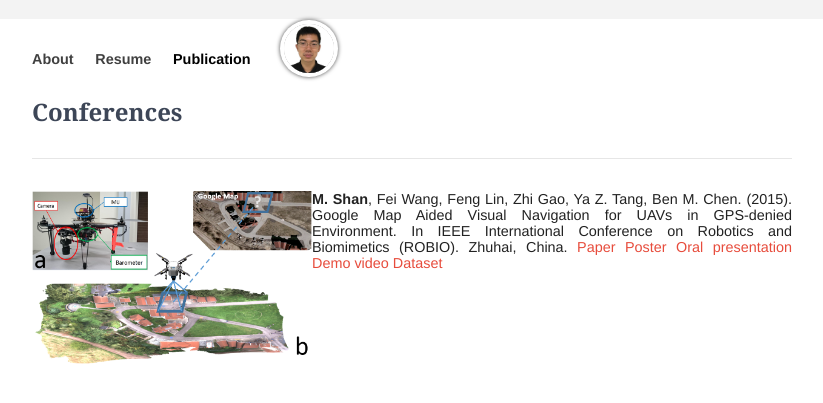
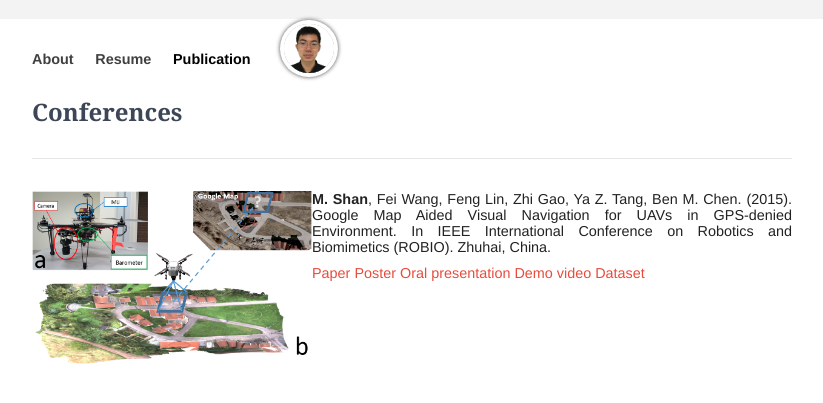
Before and after one commit to moshanATucsd/moshanATucsd.github.io, a Jekyll site: the page built from publication/index.html, in a window 1280 px wide. Shown: the top 403 px of the page, without its empty margins (228-1051 px from the left). Built offline with Jekyll 4.4.1, drawn with Linux system fonts in a browser that asks for light colours; nearby versions of some CDN libraries.

Commit message:
edit margin

```diff
--- a/publication/index.html
+++ b/publication/index.html
@@ -9,15 +9,22 @@
 <div class="spacer"></div>
 
  <div>
+     <p>
      <img class="inline pull-left" src="/images/publication/robio15_overview.png"
          alt="Oxford Screenshot" width="280">
+     </p>
 
-     <p><strong>M. Shan</strong>, Fei Wang, Feng Lin, Zhi Gao, Ya Z. Tang, Ben M. Chen. (2015).
+     <p>
+     <strong>M. Shan</strong>, Fei Wang, Feng Lin, Zhi Gao, Ya Z. Tang, Ben M. Chen. (2015).
      Google Map Aided Visual Navigation for UAVs in GPS-denied Environment. In
      IEEE International Conference on Robotics and Biomimetics (ROBIO). Zhuhai, China.
+     </p>
+
+     <p>
      <a href="">Paper</a>
      <a href="/poster/Google Map Aided Visual Navigation for UAVs in GPS-denied Environment.pdf">Poster</a>
      <a href="https://www.youtube.com/watch?v=WYoQgMS792Y">Oral presentation</a>
      <a href="https://www.youtube.com/watch?v=nGkQ-aSxugM">Demo video</a>
      <a href="https://github.com/shanmo/IMAV2014-Dataset">Dataset</a>
+     </p>
 </div>
```
